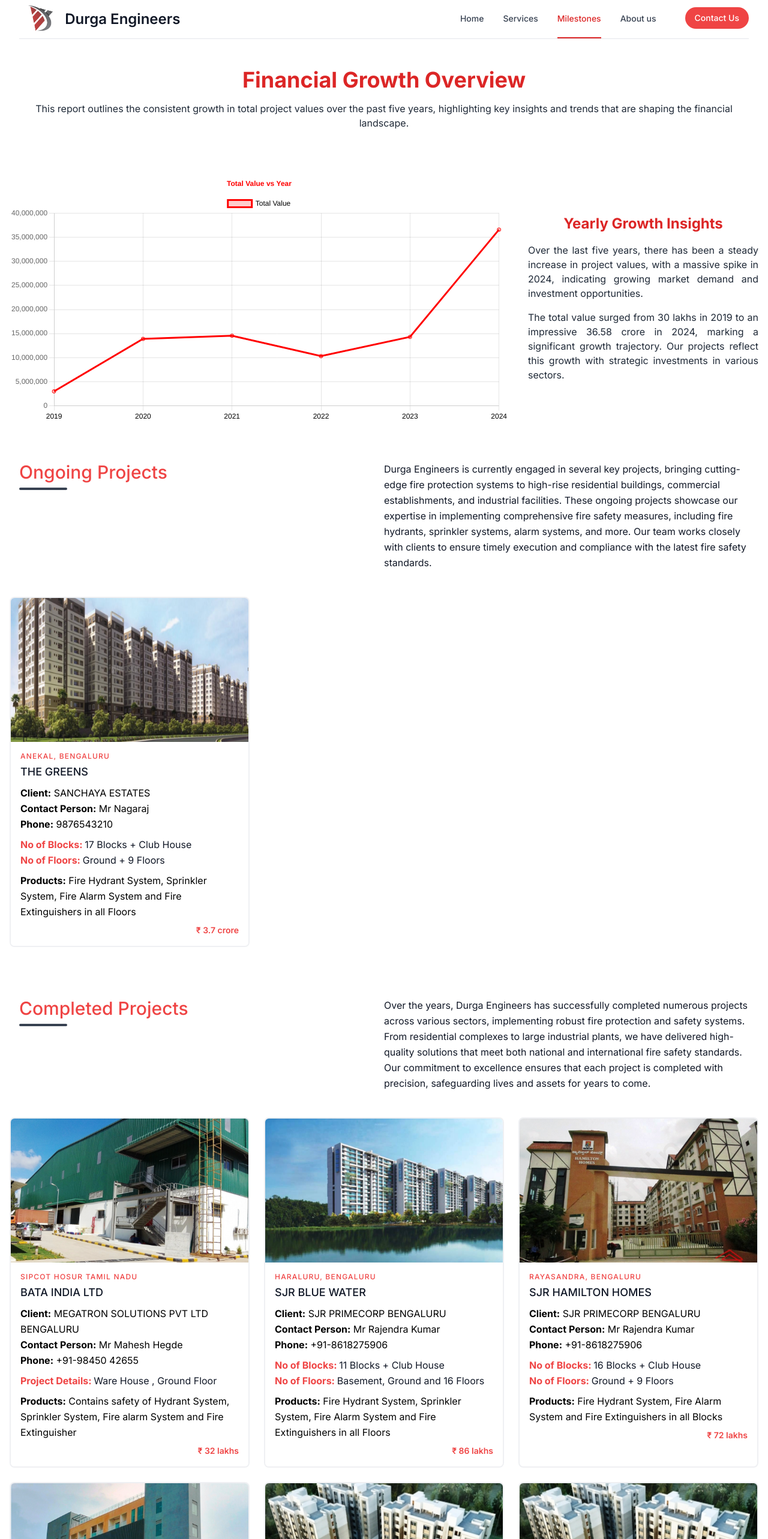
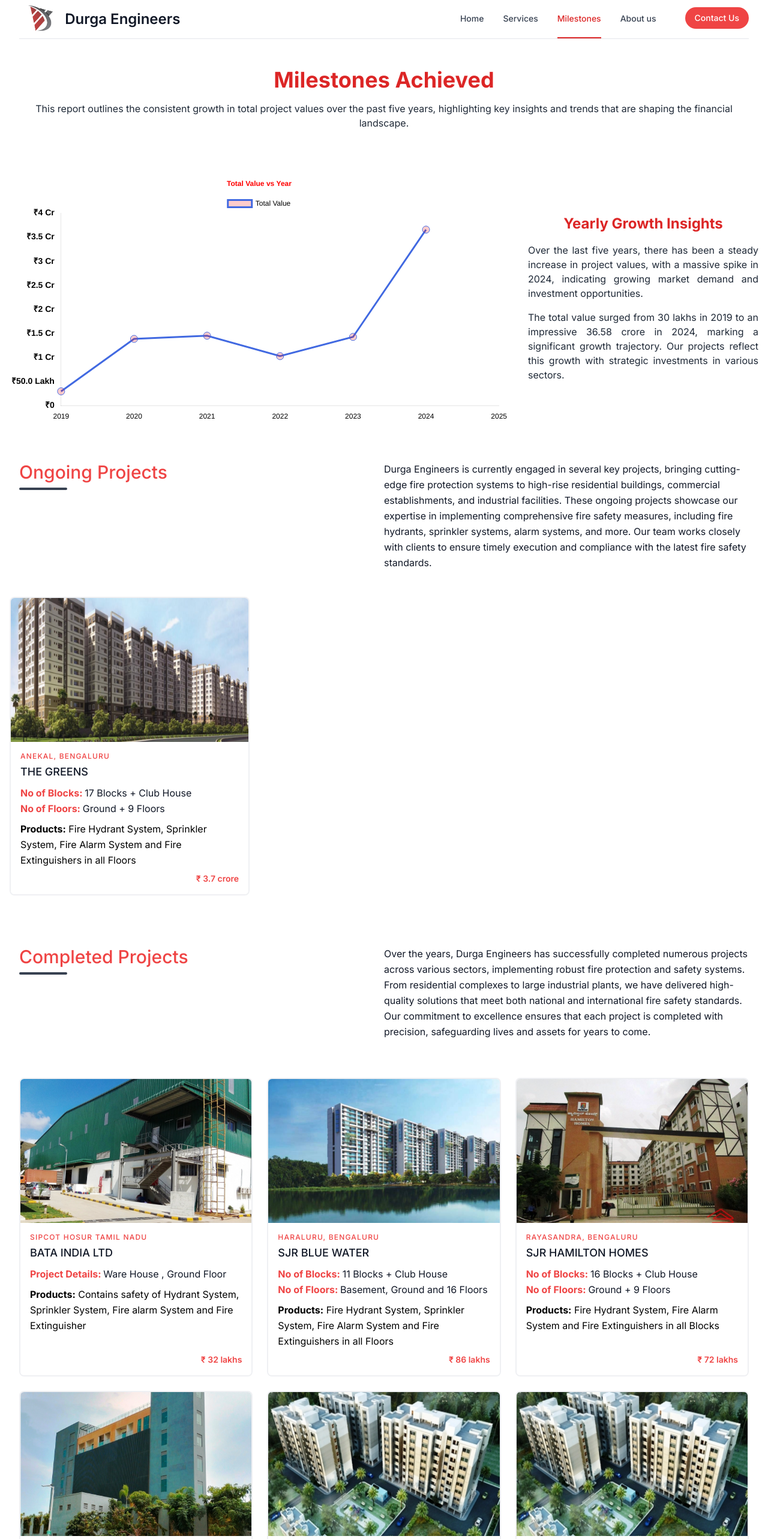
Before and after one commit to Skandy1/DurgaEngineers-js, a Next.js app: page /milestones in a window 1280 px wide. Shown: the top 2566 px of the page at 60% size. Built offline with nearby package versions, Linux system fonts and the light colour scheme.

Commit message:
Addressing review comments

```diff
--- a/src/app/components/CompletedProject.tsx
+++ b/src/app/components/CompletedProject.tsx
@@ -152,23 +152,23 @@
     products:
       "Fire Hydrant System, Sprinkler System, Fire Alarm System and Fire Extinguishers in all Floors",
   },
-  {
-    projectName: "ROSETTA RESORTS",
-    location: "SAKALESHPURA HASSAN",
-    client: "FERNS ESTATES",
-    projectValue: "₹ 8 lakhs",
-    contactPerson: {
-      name: "Mr Prahalad Rao",
-      phone: "+91-8050694564",
-    },
-    // projectDetails: [
-    //   { label: "No of Blocks", value: "Auditorium, School , And Office Space" },
-    //   { label: "No of Floors", value: "Ground + 4 floors" },
-    // ],
-    image: rosseta,
-    // products:
-    //   "Fire Hydrant System, Sprinkler System, Fire Alarm System and Fire Extinguishers in all Floors",
-  },
+  // {
+  //   projectName: "ROSETTA RESORTS",
+  //   location: "SAKALESHPURA HASSAN",
+  //   client: "FERNS ESTATES",
+  //   projectValue: "₹ 8 lakhs",
+  //   contactPerson: {
+  //     name: "Mr Prahalad Rao",
+  //     phone: "+91-8050694564",
+  //   },
+  //   // projectDetails: [
+  //   //   { label: "No of Blocks", value: "Auditorium, School , And Office Space" },
+  //   //   { label: "No of Floors", value: "Ground + 4 floors" },
+  //   // ],
+  //   image: rosseta,
+  //   // products:
+  //   //   "Fire Hydrant System, Sprinkler System, Fire Alarm System and Fire Extinguishers in all Floors",
+  // },
   {
     projectName: "SJR  VOGUE RESIDENCES",
     location: "WHITEFIELD BENGALURU",
@@ -244,16 +244,90 @@
 
 const CompletedProject = () => {
   return (
-    <div>
+    // <div>
+    //   <section className="text-gray-600 body-font">
+    //     <div className="flex flex-wrap w-full mt-10 container">
+    //       <div className="lg:w-1/2 w-full mb-6 lg:mb-0">
+    //         <h1 className="sm:text-3xl text-2xl font-medium title-font mb-2 text-red-500">
+    //           Completed Projects
+    //         </h1>
+    //         <div className="h-1 w-20 bg-gray-700 rounded"></div>
+    //       </div>
+    //       <p className="lg:w-1/2 w-full leading-relaxed text-gray-900">
+    //         Over the years, Durga Engineers has successfully completed numerous
+    //         projects across various sectors, implementing robust fire protection
+    //         and safety systems. From residential complexes to large industrial
+    //         plants, we have delivered high-quality solutions that meet both
+    //         national and international fire safety standards. Our commitment to
+    //         excellence ensures that each project is completed with precision,
+    //         safeguarding lives and assets for years to come.
+    //       </p>
+    //     </div>
+    //     <div className="container px-5 py-12 mx-auto">
+    //       <div className="flex flex-wrap -m-4">
+    //         {projects.map((project, index) => (
+    //           <div key={index} className="p-3 md:w-1/3">
+    //             <div className="h-full border-2 border-gray-200 border-opacity-60 rounded-lg overflow-hidden">
+    //               <Image
+    //                 className="lg:h-60 md:h-24 w-full object-cover object-center"
+    //                 src={project.image}
+    //                 alt={project.projectName}
+    //               />
+    //               <div className="p-4 bg-white">
+    //                 <h2 className="tracking-widest text-xs title-font font-medium text-red-500 mb-1">
+    //                   {project.location}
+    //                 </h2>
+    //                 <h1 className="title-font text-lg font-medium text-gray-900 mb-2">
+    //                   {project.projectName}
+    //                 </h1>
+    //                 {/* <p className="leading-relaxed mb-2 text-black">
+    //                   <strong>Client:</strong> {project.client}
+    //                   <br />
+    //                   <strong>Contact Person:</strong>{" "}
+    //                   {project.contactPerson.name}
+    //                   {project.contactPerson.phone && (
+    //                     <>
+    //                       <br />
+    //                       <strong>Phone:</strong> {project.contactPerson.phone}
+    //                     </>
+    //                   )}
+    //                 </p> */}
+    //                 <div className="leading-relaxed mb-2 text-gray-900">
+    //                   {project?.projectDetails?.map((detail, idx) => (
+    //                     <p key={idx}>
+    //                       <strong className="text-red-500">
+    //                         {detail.label}:{" "}
+    //                       </strong>
+    //                       {detail.value}
+    //                     </p>
+    //                   ))}
+    //                 </div>
+    //                 <p className="leading-relaxed text-black mb-2">
+    //                   {project?.products ? <strong>Products:</strong> : null}{" "}
+    //                   {project.products}
+    //                 </p>
+    //                 <div className="mt-auto flex justify-end">
+    //                   <span className="text-red-500 text-sm font-semibold">
+    //                     {project.projectValue}
+    //                   </span>
+    //                 </div>
+    //               </div>
+    //             </div>
+    //           </div>
+    //         ))}
+    //       </div>
+    //     </div>
+    //   </section>
+    // </div>
     <section className="text-gray-600 body-font">
-        <div className="flex flex-wrap w-full mt-10 container">
+      <div className="flex flex-wrap w-full my-10 container">
         <div className="lg:w-1/2 w-full mb-6 lg:mb-0">
           <h1 className="sm:text-3xl text-2xl font-medium title-font mb-2 text-red-500">
             Completed Projects
           </h1>
           <div className="h-1 w-20 bg-gray-700 rounded"></div>
         </div>
-          <p className="lg:w-1/2 w-full leading-relaxed text-gray-900">
+        <p className="lg:w-1/2 w-full leading-relaxed text-gray-900 mb-16">
           Over the years, Durga Engineers has successfully completed numerous
           projects across various sectors, implementing robust fire protection
           and safety systems. From residential complexes to large industrial
@@ -262,36 +336,22 @@
           excellence ensures that each project is completed with precision,
           safeguarding lives and assets for years to come.
         </p>
-        </div>
-        <div className="container px-5 py-12 mx-auto">
-          <div className="flex flex-wrap -m-4">
+        <div className="flex flex-wrap -m-3">
           {projects.map((project, index) => (
             <div key={index} className="p-3 md:w-1/3">
-                <div className="h-full border-2 border-gray-200 border-opacity-60 rounded-lg overflow-hidden">
+              <div className="h-full border-2 border-gray-200 border-opacity-60 rounded-lg overflow-hidden flex flex-col justify-between">
                 <Image
                   className="lg:h-60 md:h-24 w-full object-cover object-center"
                   src={project.image}
                   alt={project.projectName}
                 />
-                  <div className="p-4 bg-white">
+                <div className="p-4 bg-white flex flex-col flex-grow">
                   <h2 className="tracking-widest text-xs title-font font-medium text-red-500 mb-1">
                     {project.location}
                   </h2>
                   <h1 className="title-font text-lg font-medium text-gray-900 mb-2">
                     {project.projectName}
                   </h1>
-                    <p className="leading-relaxed mb-2 text-black">
-                      <strong>Client:</strong> {project.client}
-                      <br />
-                      <strong>Contact Person:</strong>{" "}
-                      {project.contactPerson.name}
-                      {project.contactPerson.phone && (
-                        <>
-                          <br />
-                          <strong>Phone:</strong> {project.contactPerson.phone}
-                        </>
-                      )}
-                    </p>
                   <div className="leading-relaxed mb-2 text-gray-900">
                     {project?.projectDetails?.map((detail, idx) => (
                       <p key={idx}>
@@ -306,10 +366,9 @@
                     {project?.products ? <strong>Products:</strong> : null}{" "}
                     {project.products}
                   </p>
-                    <div className="flex justify-between items-end">
-                      <span></span>{" "}
-                      {/* Empty span to push project value to the right */}
-                      <span className="text-red-500 text-sm font-semibold bottom-0">
+                  {/* Use mt-auto to push the value to the bottom */}
+                  <div className="mt-auto flex justify-end">
+                    <span className="text-red-500 text-sm font-semibold">
                       {project.projectValue}
                     </span>
                   </div>
@@ -320,7 +379,6 @@
         </div>
       </div>
     </section>
-    </div>
   );
 };
 
--- a/src/app/components/OngoingProject.tsx
+++ b/src/app/components/OngoingProject.tsx
@@ -5,12 +5,12 @@
   {
     projectName: "THE GREENS",
     location: "ANEKAL, BENGALURU",
-    client: "SANCHAYA ESTATES",
+    // client: "SANCHAYA ESTATES",
     projectValue: "₹ 3.7 crore",
-    contactPerson: {
-      name: "Mr Nagaraj",
-      phone: "9876543210",
-    },
+    // contactPerson: {
+    //   name: "Mr Nagaraj",
+    //   phone: "9876543210",
+    // },
     projectDetails: [
       { label: "No of Blocks", value: "17 Blocks + Club House" },
       { label: "No of Floors", value: "Ground + 9 Floors" },
@@ -61,18 +61,18 @@
                     <h1 className="title-font text-lg font-medium text-gray-900 mb-2">
                       {project.projectName}
                     </h1>
-                    <p className="leading-relaxed mb-2 text-black">
-                      <strong>Client:</strong> {project.client}
+                    {/* <p className="leading-relaxed mb-2 text-black">
+                      <strong>Client:</strong> {project?.client}
                       <br />
                       <strong>Contact Person:</strong>{" "}
-                      {project.contactPerson.name}
-                      {project.contactPerson.phone && (
+                      {project?.contactPerson?.name}
+                      {project?.contactPerson?.phone && (
                         <>
                           <br />
                           <strong>Phone:</strong> {project.contactPerson.phone}
                         </>
                       )}
-                    </p>
+                    </p> */}
                     <div className="leading-relaxed mb-2 text-gray-900">
                       {project.projectDetails.map((detail, idx) => (
                         <p key={idx}>
--- a/src/app/milestones/page.tsx
+++ b/src/app/milestones/page.tsx
@@ -25,29 +25,41 @@
   Legend
 );
 
-// Custom formatter for lakhs and crores in tooltip
+// Custom formatter for lakhs and crores in tooltip and Y-axis
 const formatIndianCurrency = (value: number) => {
-  if (value >= 10000000) return (value / 10000000).toFixed(1) + " Cr"; // Format in Crores
-  if (value >= 100000) return (value / 100000).toFixed(1) + " Lakh"; // Format in Lakhs
-  return value.toString(); // Otherwise show the value as it is
+  if (value >= 10000000) {
+    let crores = (value / 10000000).toFixed(1); // Convert to crores
+    if (crores.endsWith(".0")) crores = crores.slice(0, -2); // Remove ".0"
+    return "₹" + crores + " Cr"; // Return formatted Crore value
+  }
+  if (value >= 100000) return "₹" + (value / 100000).toFixed(1) + " Lakh"; // Format in Lakhs
+  return "₹" + value.toString(); // Otherwise show the value as it is
 };
 
 export default function Home() {
   // Data for the chart
   const [data, setData] = useState<any>({
-    labels: ["2019", "2020", "2021", "2022", "2023", "2024"], // Years
+    labels: ["2019", "2020", "2021", "2022", "2023", "2024", "2025"], // Years
     datasets: [
       {
         label: "Total Value",
+        // borderWidth: 4,
         data: [3000000, 13892213, 14554659, 10310000, 14306242, 36580000], // Values
-        borderColor: "rgba(255, 0, 0, 1)", // Red for line color
+        borderColor: "#4169e1", // Blue for line color
         backgroundColor: "rgba(255, 0, 0, 0.2)", // Light red fill under line
-        fill: true,
+        // fill: true,
+        // pointRadius: (context: any) => {
+        //   // Highlight first and last point, others smaller
+        //   const index = context.dataIndex;
+        //   const isLast = index === data.datasets[0].data.length - 1;
+        //   const isFirst = index === 0;
+        //   return isFirst || isLast ? 6 : 0;
+        // },
       },
     ],
   });
 
-  // Chart options with Y-axis labels hidden and tooltips enabled
+  // Chart options with Y-axis data formatted in Lakhs/Crores, and points shown only on hover
   const options: any = {
     responsive: true,
     plugins: {
@@ -73,14 +85,30 @@
         ticks: {
           color: "#000000", // Black for x-axis labels
         },
+        grid: {
+          display: false,
+          drawBorder: true, // Optionally remove y-axis line
+        },
       },
       y: {
         ticks: {
-          display: true, // Hide Y-axis labels
+          callback: (value: number) => formatIndianCurrency(value), // Format Y-axis labels in Lakhs/Crores
+          color: "#000000", // Black for y-axis labels
+          font: {
+            size: 14, // Increase the font size of Y-axis numbers
+            weight: "bold", // Bold the Y-axis numbers
+          },
         },
         grid: {
-          drawBorder: false, // Optionally remove y-axis line
+          display: false,
+          drawBorder: true, // Optionally remove y-axis line
         },
+      },
+    },
+    elements: {
+      point: {
+        radius: 6, // Hide points by default except first and last
+        hoverRadius: 8, // Radius on hover for other points
       },
     },
   };
@@ -90,7 +118,7 @@
       {/* Heading Section */}
       <div className="text-center my-12 px-4">
         <h1 className="text-4xl font-bold text-red-600 mb-4">
-          Financial Growth Overview
+          Milestones Achieved
         </h1>
         <p className="text-gray-800">
           This report outlines the consistent growth in total project values
```
Lines whose indentation alone changed are shown as unchanged.
